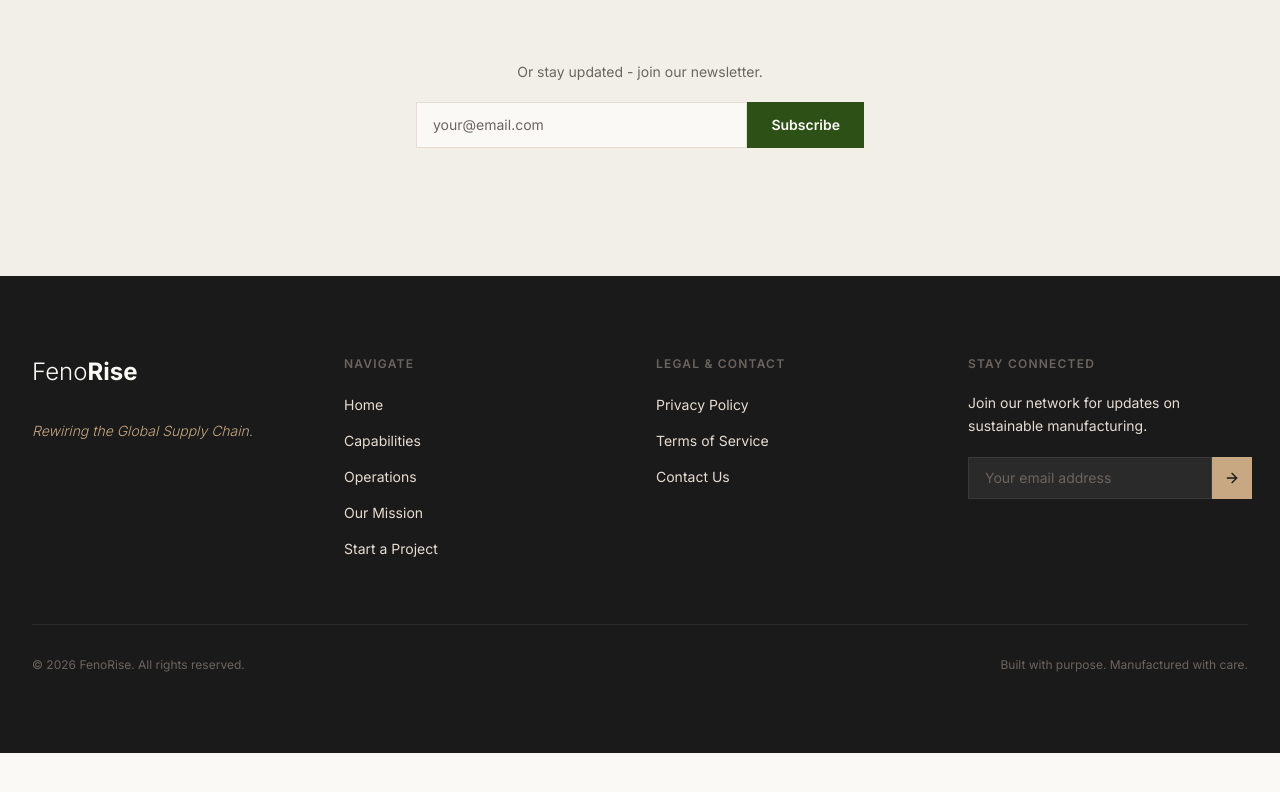
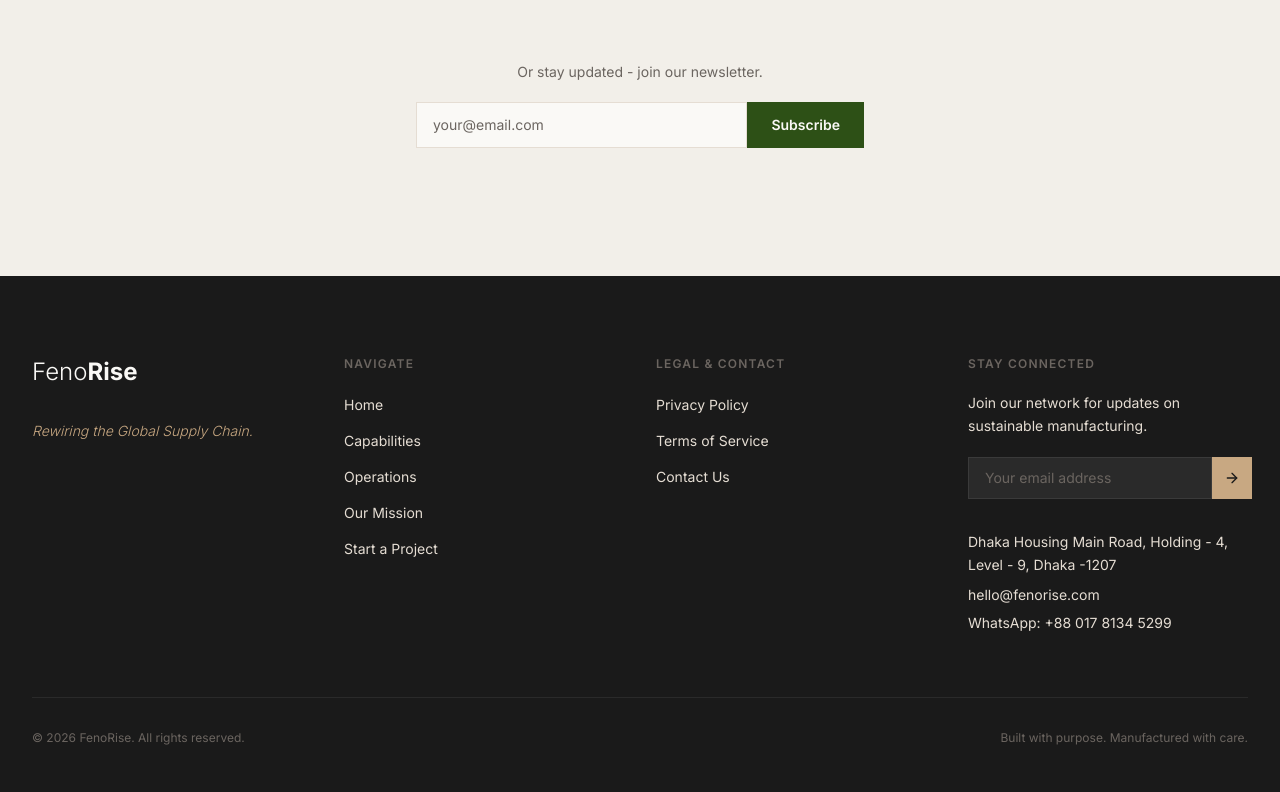
Before and after one commit to rifatkhan97/fenalt, a Next.js app: page /mission in a window 1280 px wide. Shown: the part 4203-4995 px from the top of the page. Before the commit the page ends 4956 px from the top, so only its background shows below. Built offline with nearby package versions, Linux system fonts and the light colour scheme.

Commit message:
feat: add physical address, email, and WhatsApp details to Footer STAY CONNECTED column

```diff
--- a/components/Footer.tsx
+++ b/components/Footer.tsx
@@ -109,6 +109,31 @@
                 </button>
               </form>
             )}
+
+            {/* Direct Contact Details */}
+            <div className="mt-8 space-y-2 text-sm text-[#E5DDD3]">
+              <p className="leading-relaxed">
+                Dhaka Housing Main Road, Holding - 4, Level - 9, Dhaka -1207
+              </p>
+              <p>
+                <a
+                  href="mailto:hello@fenorise.com"
+                  className="hover:text-[#C8A882] transition-colors duration-200"
+                >
+                  hello@fenorise.com
+                </a>
+              </p>
+              <p>
+                <a
+                  href="https://wa.me/8801781345299"
+                  target="_blank"
+                  rel="noopener noreferrer"
+                  className="hover:text-[#C8A882] transition-colors duration-200"
+                >
+                  WhatsApp: +88 017 8134 5299
+                </a>
+              </p>
+            </div>
           </div>
         </div>
 
```
